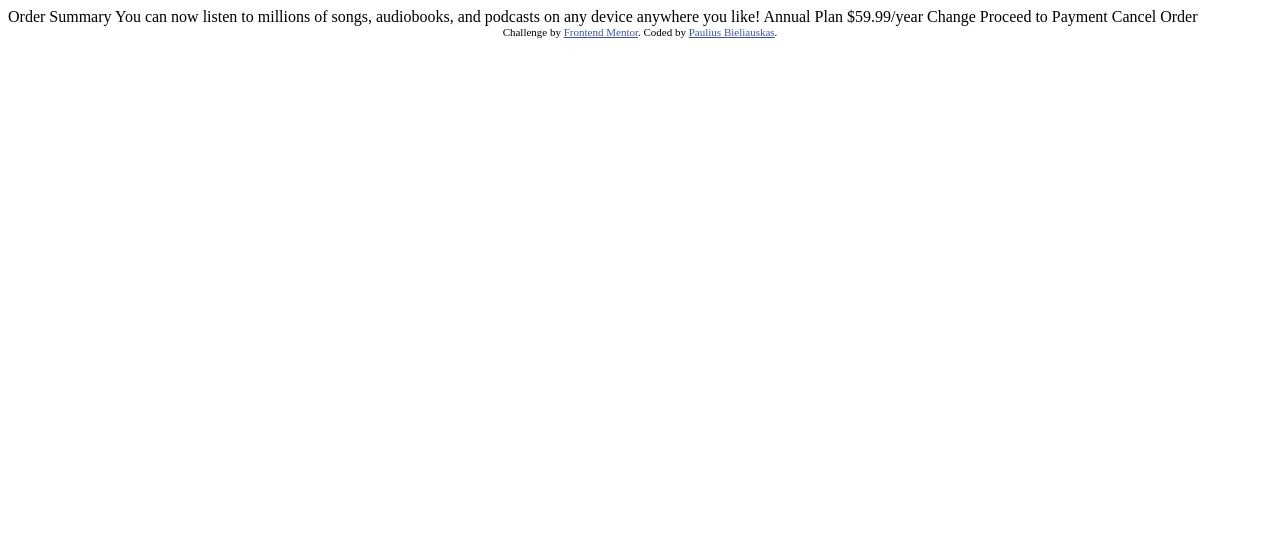
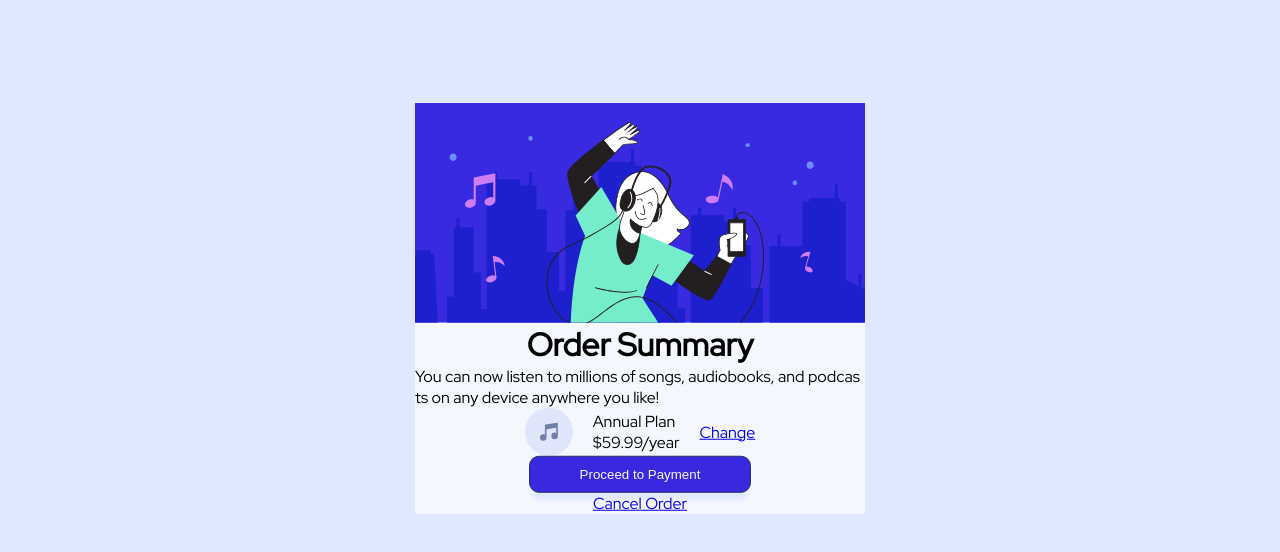
Before and after one commit to Scarab911/01-Order-summary-component, a website: page index.html in a window 1280 px wide. Drawn offline with Linux system fonts and the light colour scheme.

Commit message:
font-face basic css layout

```diff
--- /dev/null
+++ b/css/base/layout.css
@@ -0,0 +1,8 @@
+body{
+    max-width: 1440px;
+}
+@media (max-width: 420px){
+     body{
+    max-width: 375px;
+}
+}
--- /dev/null
+++ b/css/base/reset.css
@@ -0,0 +1,31 @@
+body,
+body * {
+    margin: 0;
+    padding: 0;
+    vertical-align: top;
+    box-sizing: border-box;
+    word-break: break-all;
+}
+
+/* @font-face {
+    font-family: 'RedHatDisplay';
+    src: url(../../fonts/RedHatDisplay-Regular.ttf) format('truetype');
+    font-weight: 500;
+    font-display: swap;
+}
+@font-face {
+    font-family: 'RedHatDisplay';
+    src: url(../../fonts/RedHatDisplay-Regular.ttf) format('truetype');
+    font-weight: 700;
+    font-display: swap;
+}
+@font-face {
+    font-family: 'RedHatDisplay';
+    src: url(../../fonts/RedHatDisplay-Regular.ttf) format('truetype');
+    font-weight: 900;
+    font-display: swap;
+}  */
+body{
+    background-color: var(--primary-paleBlue-color);
+    font-family:'Red Hat Display', sans-serif;
+}
--- /dev/null
+++ b/css/base/variables.css
@@ -0,0 +1,7 @@
+:root{
+    --primary-paleBlue-color:hsl(225, 100%, 94%);
+    --primary-brightBlue-color:hsl(245, 75%, 52%);
+    --neutral-veryPaleBlue-color:hsl(225, 100%, 98%);
+    --neutral-desaturatedBlue-color:hsl(224, 23%, 55%);
+    --neutral-darkBlue-color:hsl(223, 47%, 23%);
+}
--- /dev/null
+++ b/css/components/button.css
@@ -0,0 +1,8 @@
+.btn{
+    color: var(--neutral-veryPaleBlue-color);
+    padding: 10px 50px;
+    background-color: var(--primary-brightBlue-color);
+    border: solid 1px var(--neutral-darkBlue-color);
+    border-radius: 10px;
+   box-shadow: var(--primary-paleBlue-color) 0px 10px 5px -3px;
+}
--- /dev/null
+++ b/css/home.css
@@ -0,0 +1,34 @@
+/* base css */
+@import './base/reset.css';
+@import './base/variables.css';
+
+/*layout*/
+@import './base/layout.css';
+/*variables*/
+
+/*3rd party*/
+
+/*Components*/
+@import './components/button.css';
+
+/* Custom style below*/
+
+.main-container{
+    display: flex;
+    flex-direction: column;
+    max-width: 450px;
+    align-items: center;
+    align-self: center;
+    background-color: var(--neutral-veryPaleBlue-color);
+    margin-left: calc(50% - 225px);
+    /* transform: translate(-50%); */
+    transform: translateY(25%);
+    font-size: 16px;
+
+}
+
+.product{
+    display: flex;
+    align-items: center;
+    gap: 20px;
+}
--- a/index.html
+++ b/index.html
@@ -6,10 +6,13 @@
   <meta name="viewport" content="width=device-width, initial-scale=1.0"> <!-- displays site properly based on user's device -->
 
   <link rel="icon" type="image/png" sizes="32x32" href="./images/favicon-32x32.png">
-
+  <link rel="stylesheet" href="./css/home.css">
   <title>Frontend Mentor | Order summary card</title>
 
   <!-- Feel free to remove these styles or customise in your own stylesheet 👍 -->
+  <style>
+    @import url('https://fonts.googleapis.com/css2?family=Red+Hat+Display&display=swap');
+  </style>
   <style>
     .attribution {
       font-size: 11px;
@@ -23,20 +26,24 @@
 </head>
 
 <body>
-
-  Order Summary
-
-  You can now listen to millions of songs, audiobooks, and podcasts on any
-  device anywhere you like!
-
-  Annual Plan
-  $59.99/year
-
-  Change
-
-  Proceed to Payment
-  Cancel Order
-
+  <main class="main-container">
+    <div class="hero">
+      <img src="./images/illustration-hero.svg" alt="Boy listening music">
+    </div>
+    <h1>Order Summary</h1>
+    <p class="description">You can now listen to millions of songs, audiobooks, and podcasts on any
+      device anywhere you like!</p>
+    <div class="product container">
+      <img src="./images/icon-music.svg" alt="music icon" class="music">
+      <div class="about">
+        <div class="title">Annual Plan</div>
+        <div class="price">$59.99/year</div>
+      </div>
+      <a href="#">Change</a>
+    </div>
+    <button class="btn" type="submit">Proceed to Payment</button>
+    <a href="#" class="cancel">Cancel Order</a>
+  </main>
   <div class="attribution">
     Challenge by <a href="https://www.frontendmentor.io?ref=challenge" target="_blank">Frontend Mentor</a>.
     Coded by <a href="#">Paulius Bieliauskas</a>.
```
Also changed, not shown: fonts/RedHatDisplay-Black.ttf (added), fonts/RedHatDisplay-BlackItalic.ttf (added), fonts/RedHatDisplay-Bold.ttf (added), fonts/RedHatDisplay-BoldItalic.ttf (added), fonts/RedHatDisplay-Italic.ttf (added), fonts/RedHatDisplay-Medium.ttf (added), fonts/RedHatDisplay-MediumItalic.ttf (added), fonts/RedHatDisplay-Regular.ttf (added).
